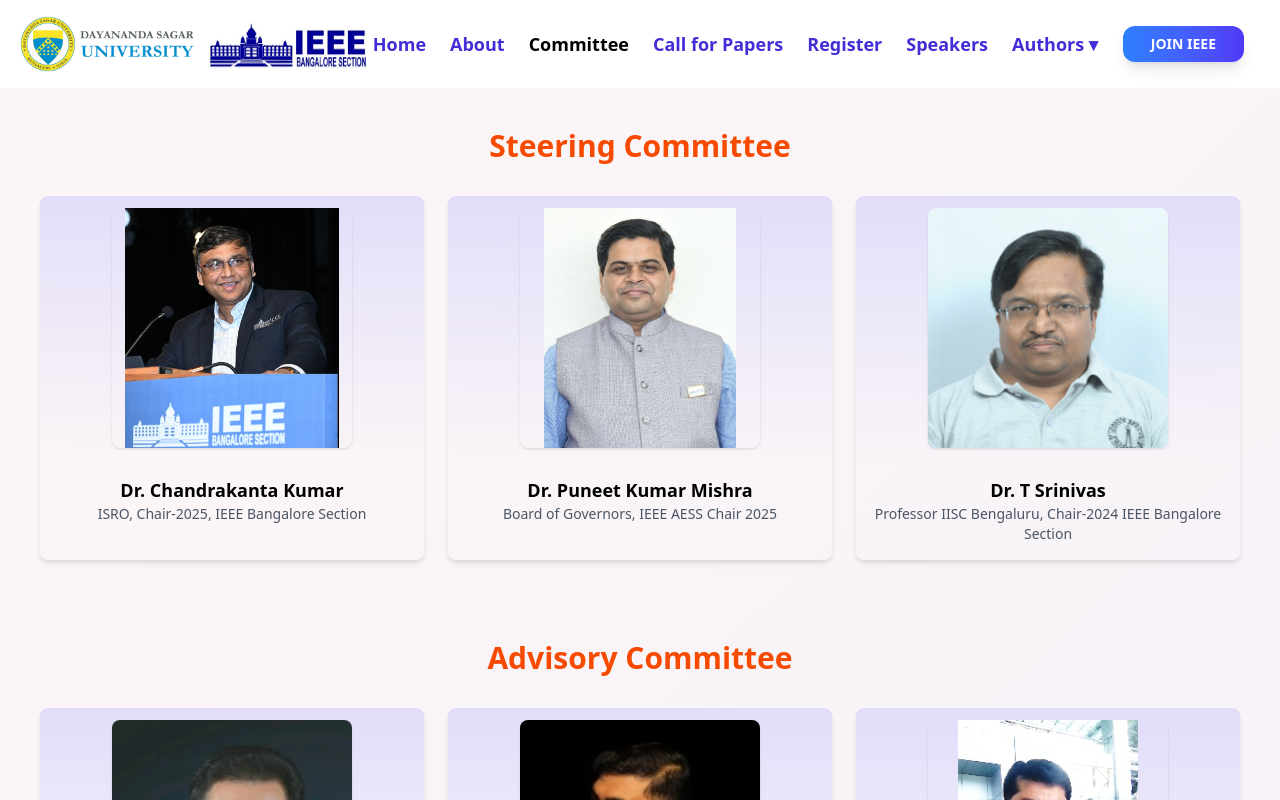
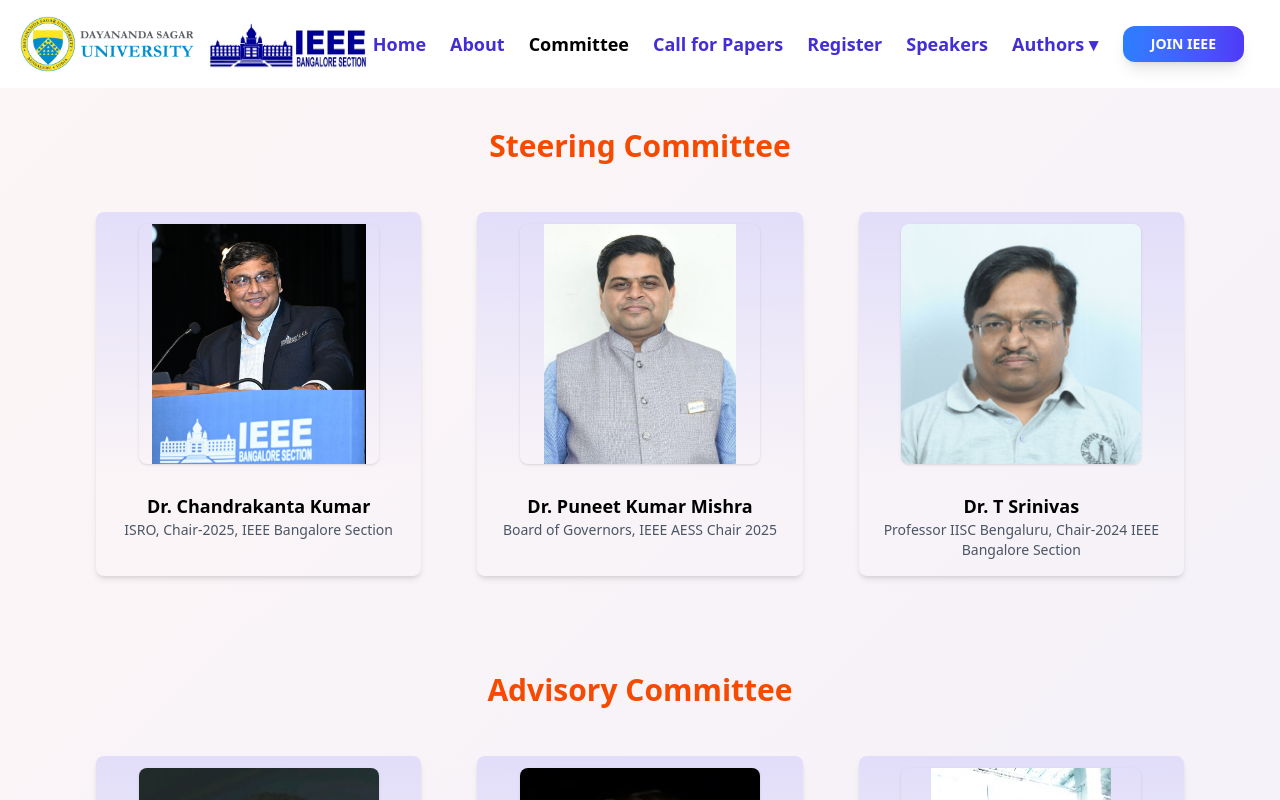
Before and after one commit to riteshkusingh27/IEEE_CONFERENCE, a React (Vite) app: page /committee in a window 1280 px wide. Shown: the top 800 px of the page. Built offline with nearby package versions, Linux system fonts and the light colour scheme.

Commit message:
filtered commitee photos

```diff
--- /dev/null
+++ b/src/Components/CommiteeTable.jsx
@@ -0,0 +1,134 @@
+import React from 'react';
+
+const committees = [
+  {
+    title: "Publication Chair",
+    members: [
+      { name: "Dr. Owais Ahmad Shah", role: "Assistant Professor, DSU" }
+    ]
+  },
+  {
+    title: "Publication Committee",
+    members: [
+      { name: "Dr. Pushpamala", role: "Associate Professor, DSU" },
+      { name: "Dr. Sneha Sharma", role: "Assistant Professor, DSU" }
+    ]
+  },
+  {
+    title: "Technical Program Committee",
+    members: [
+      { name: "Dr. Theodre Chandra", role: "Associate Professor, DSU" },
+      { name: "Dr. Gayathri K M", role: "Associate Professor, DSU" },
+      { name: "Dr. BM Ashwin Desai", role: "Associate Professor, DSU" },
+      { name: "Dr. Shirshendu Roy", role: "Assistant Professor, DSU" },
+      { name: "Dr. Godfrey", role: "Assistant Professor, DSU" },
+      { name: "Dr. Ambar Bajpai", role: "IEEE Bangalore Section Execom Member 2025" },
+      { name: "Dr. Mahesh A", role: "Treasurer, IEEE Bangalore Section 2025" },
+      { name: "Dr. Anandi Giridharan", role: "IEEE Bangalore Section Execom Membe 2025" }
+    ]
+  },
+  {
+    title: "Publicity Committee",
+    members: [
+      { name: "Dr. Navya R", role: "Associate Professor, DSU" },
+      { name: "Mrs. Manasa K R", role: "Assistant Professor, DSU" },
+      { name: "Mr. Puneeth S", role: "Assistant Professor, DSU" },
+      { name: "Mr. Nadeem Pasha", role: "Assitant Professor, DSU" }
+    ]
+  },
+  {
+    title: "Organizing committee",
+    members: [
+      { name: "Dr. Arungalai Vendan", role: "Associate Professor, DSU" },
+      { name: "Dr. Vinu R", role: "Associate Professor, DSU" },
+      { name: "Dr. Arun Ananthanarayanan", role: "Associate Professor, DSU" },
+      { name: "Dr. Mukti Chaturvedi", role: "Assistant Professor, DSU" },
+      { name: "Dr. Divyashree H B", role: "Assistant Professor, DSU" },
+      { name: "Dr. Rashmita Sahoo", role: "Assistant Professor, DSU" },
+      { name: "Dr. Deepthi Chamkur V", role: "Assistant Professor, DSU" },
+      { name: "Dr. G Santhosh", role: "Assistant Professor, DSU" },
+      { name: "Mrs. Kanmani B.S", role: "Assistant Professor, DSU" },
+      { name: "Mr. Abhinav Karan", role: "Assistant Professor, DSU" },
+      { name: "Mrs. Kokila S", role: "Assistant Professor, DSU" },
+      { name: "Mr. Sharanabasavaraj", role: "Assistant Professor, DSU" },
+      { name: "Mrs. Shwetha M P", role: "Assistant Professor, DSU" },
+      { name: "Ms. Jaishree Ramadevaru", role: "Assistant Professor, DSU" },
+      { name: "Ms. Jisy N K", role: "Assistant Professor, DSU" },
+      { name: "Mr. V Sudharsan", role: "Assistant Professor, DSU" },
+      { name: "Dr. Supraja Eduru", role: "Assistant Professor, DSU" }
+    ]
+  },
+  {
+    title : "Guided by",
+    members:[
+         { name: "Dr. BM Ashwin Desai", role: "Associate Professor, DSU" },
+    ]
+  },
+
+];
+
+const student =[
+      {
+    title : "Student Volunteers",
+    members:[
+        {name : "Ritesh Kumar ", role : "Student, DSU"},
+        {name : "Prokshith", role : "Student, DSU"},
+    ]
+  }
+]
+const CommitteeTables = () => {
+  return (
+    <div>
+      <div className="space-y-8 p-4 px-20">
+        {committees.map((committee, idx) => (
+          <div key={idx}>
+            <h2 className="text-2xl font-bold mb-2 text-orange-500">{committee.title}</h2>
+            <table className="min-w-full border border-gray-300">
+              <thead className="bg-gray-200">
+                <tr>
+                  <th className=" w-1/2 border px-4 py-2 text-left">Name</th>
+                  <th className=" w-1/2 border px-4 py-2 text-left">Designation</th>
+                </tr>
+              </thead>
+              <tbody>
+                {committee.members.map((member, i) => (
+                  <tr key={i} className="hover:bg-gray-50">
+                    <td className="border px-4 py-2">{member.name}</td>
+                    <td className="border px-4 py-2">{member.role}</td>
+                  </tr>
+                ))}
+              </tbody>
+            </table>
+          </div>
+        ))}
+      </div>
+
+      <div className="space-y-8 p-4 px-20">
+        {student.map((stu, idx) => (
+          <div key={idx}>
+            <h2 className="text-2xl font-bold mb-2 text-orange-500">{stu.title}</h2>
+            <table className="min-w-full border border-gray-300">
+              <thead className="bg-gray-200">
+                <tr>
+                  <th className="  border px-4 py-2 text-left">Name</th>
+                  <th className=" border px-4 py-2 text-left">Role</th>
+                </tr>
+              </thead>
+              <tbody>
+                {stu.members.map((member, i) => (
+                  <tr key={i} className="hover:bg-gray-50">
+                    <td className="border px-4 py-2">{member.name}</td>
+                    <td className="border px-4 py-2">{member.role}</td>
+                  </tr>
+                ))}
+              </tbody>
+            </table>
+          </div>
+        ))}
+      </div>
+    </div>
+  );
+};
+
+
+export default CommitteeTables;
--- a/src/Components/Committee.jsx
+++ b/src/Components/Committee.jsx
@@ -1,4 +1,5 @@
 import React from "react";
+import CommitteeTables from "./CommiteeTable.jsx";
 import drChandrakantaKumar from "/committee/steering/drChandrakantaKumar.jpeg";
 import drPuneetKumarMishra from "/committee/steering/drPuneetKumarMishra.jpeg";
 import drtSrinivas from "/committee/steering/drtSrinivas.jpeg";
@@ -184,225 +185,233 @@ const committeeSections = [
     ],
 
   },
-  ,
-  {
-    title: "Publication Chair",
-    members: [
+  // ,
+  // {
+  //   title: "Publication Chair",
+  //   members: [
 
-      {
-        name: "Dr. Owais Ahmad Shah",
-        role: "Assistant Professor, DSU",
-        image: owais,
-      }
-    ],
+  //     {
+  //       name: "Dr. Owais Ahmad Shah",
+  //       role: "Assistant Professor, DSU",
+  //       image: owais,
+  //     }
+  //   ],
 
 
-  },
-  ,
-  {
-    title: "Publication Committee",
-    members: [
-      {
-        name: "Dr. Pushpamala",
-        role: "Associate Professor, DSU",
-        image: pushpa,
-      },
-      {
-        name: "Dr. Sneha Sharma",
-        role: "Assistant Professor, DSU",
-        image: snehasharma,
-      }
-      ,
-      ,
-      {
-        name: "Dr. Owais Ahmad Shah",
-        role: "Assistant Professor, DSU",
-        image: owais,
-      }
-    ],
+  // },
+  // ,
+  // {
+  //   title: "Publication Committee",
+  //   members: [
+  //     {
+  //       name: "Dr. Pushpamala",
+  //       role: "Associate Professor, DSU",
+  //       image: pushpa,
+  //     },
+  //     {
+  //       name: "Dr. Sneha Sharma",
+  //       role: "Assistant Professor, DSU",
+  //       image: snehasharma,
+  //     }
 
-  },{
-    title: "Technical Program Committee",
-    members: [
-      {
-        name: "Dr. Theodre Chandra",
-        role: "Associate Professor, DSU",
+  //   ],
 
-        image: theodre,
-      },
-      {
-        name: "Dr. Gayathri K M",
-        role: "Associate Professor, DSU",
+  // },{
+  //   title: "Technical Program Committee",
+  //   members: [
+  //     {
+  //       name: "Dr. Theodre Chandra",
+  //       role: "Associate Professor, DSU",
 
-        image: gayathri,
-      },
-       {
-        name: "Dr. BM Ashwin Desai",
-        role: "Associate Professor, DSU",
-        image:   ashwin     ,
-      },
-      {
-        name: "Dr. Shirshendu Roy",
-        role: "Assistant Professor, DSU",
+  //       image: theodre,
+  //     },
+  //     {
+  //       name: "Dr. Gayathri K M",
+  //       role: "Associate Professor, DSU",
 
-        image: shirshendu,
-      },
-      {
-        name: "Dr. Godfrey",
-        role: "Assistant Professor, DSU",
-        image: godfrey,
-      },
-      {
-        name: "Dr. Ambar Bajpai",
-        role: "IEEE Bangalore Section Execom Member 2025",
+  //       image: gayathri,
+  //     },
+  //      {
+  //       name: "Dr. BM Ashwin Desai",
+  //       role: "Associate Professor, DSU",
+  //       image:   ashwin     ,
+  //     },
+  //     {
+  //       name: "Dr. Shirshendu Roy",
+  //       role: "Assistant Professor, DSU",
 
-        image: amarbajapai,
-      },
-      {
-        name: "Dr. Mahesh A",
-        role: "Treasurer, IEEE Bangalore Section 2025",
+  //       image: shirshendu,
+  //     },
+  //     {
+  //       name: "Dr. Godfrey",
+  //       role: "Assistant Professor, DSU",
+  //       image: godfrey,
+  //     },
+  //     {
+  //       name: "Dr. Ambar Bajpai",
+  //       role: "IEEE Bangalore Section Execom Member 2025",
 
-        image: mahesh,
-      },
-      {
-        name: "Dr. Anandi Giridharan",
-        role: "IEEE Bangalore Section Execom Membe 2025",
+  //       image: amarbajapai,
+  //     },
+  //     {
+  //       name: "Dr. Mahesh A",
+  //       role: "Treasurer, IEEE Bangalore Section 2025",
 
-        image: anandi,
-      }
-    ],
+  //       image: mahesh,
+  //     },
+  //     {
+  //       name: "Dr. Anandi Giridharan",
+  //       role: "IEEE Bangalore Section Execom Membe 2025",
 
-  },
-  {
-    title: "Publicity Committee",
-    members: [
-      {
-        name: "Dr. Navya R",
-        role: "Associate Professor, DSU",
-        image:   navya     ,
-      },
-      {
-        name:" Mrs. Manasa K R",
-        role: "Assistant Professor, DSU",
-        image: mansa,
-      },
-      ,
-      {
-        name:"Mr. Puneeth S",
-        role: "Assistant Professor, DSU",
-        image: puneeth,
-      },
-      {
-        name: "Mr. Nadeem Pasha",
-        role: "Assitant Professor, DSU",
-        image:nadeem,
-      }
-    ],
+  //       image: anandi,
+  //     }
+  //   ],
 
-  },
-  {
-    "title": "Organizing committee",
-    "members": [
-      {
-        "name": "Dr. Arungalai Vendan",
-        "role": "Associate Professor, DSU",
-        "image": arungalai
-      },
-      {
-        "name": "Dr. Vinu R",
-        "role": "Associate Professor, DSU",
-        "image": vinu
-      },
-      {
-        "name": "Dr. Arun Ananthanarayanan",
-        "role": "Associate Professor, DSU",
-        "image": arunananth
-      },
-      {
-        "name": "Dr. Mukti Chaturvedi",
-        "role": "Assistant Professor, DSU",
-        "image":mukti
-      },
-      {
-        "name": "Dr. Divyashree H B",
-        "role": "Assistant Professor, DSU",
-        "image": divya
-      },
-      {
-        "name": "Dr. Rashmita Sahoo",
-        "role": "Assistant Professor, DSU",
-        "image": rashmitha
-      },
-      {
-        "name": "Dr. Deepthi Chamkur V",
-        "role": "Assistant Professor, DSU",
-        "image":deepthi
-      },
-      {
-        "name": "Dr. G Santhosh",
-        "role": "Assistant Professor, DSU",
-        "image": santhosh
-      },
-      {
-        "name": "Mrs. Kanmani B.S",
-        "role": "Assistant Professor, DSU",
-        "image": kanmani
-      },
-      {
-        "name": "Mr. Abhinav Karan",
-        "role": "Assistant Professor, DSU",
-        "image":boss
-      },
-      {
-        "name": "Mrs. Kokila S",
-        "role": "Assistant Professor, DSU",
-        "image": kokila
-      },
-      {
-        "name": "Mr. Sharanabasavaraj",
-        "role": "Assistant Professor, DSU",
-        "image": sharan
-      },
-      {
-        "name": "Mrs. Shwetha M P",
-        "role": "Assistant Professor, DSU",
-        "image": shwetha
-      },
-      {
-        "name": "Ms. Jaishree Ramadevaru",
-        "role": "Assistant Professor, DSU",
-        "image": jaishree
-      },
-      {
-        "name": "Ms. Jisy N K",
-        "role": "Assistant Professor, DSU",
-        "image": jisy
-      },
-      {
-        "name": "Mr. V Sudharsan",
-        "role": "Assistant Professor, DSU",
-        "image": sudharshan
-      },
-      {
-        "name": "Dr. Supraja Eduru",
-        "role": "Assistant Professor, DSU",
-        "image": supraja
-      }
-    ]
+  // },
+  // {
+  //   title: "Publicity Committee",
+  //   members: [
+  //     {
+  //       name: "Dr. Navya R",
+  //       role: "Associate Professor, DSU",
+  //       image:   navya     ,
+  //     },
+  //     {
+  //       name:" Mrs. Manasa K R",
+  //       role: "Assistant Professor, DSU",
+  //       image: mansa,
+  //     },
+  //     ,
+  //     {
+  //       name:"Mr. Puneeth S",
+  //       role: "Assistant Professor, DSU",
+  //       image: puneeth,
+  //     },
+  //     {
+  //       name: "Mr. Nadeem Pasha",
+  //       role: "Assitant Professor, DSU",
+  //       image:nadeem,
+  //     }
+  //   ],
+
+  // },
+  // {
+  //   "title": "Organizing committee",
+  //   "members": [
+  //     {
+  //       "name": "Dr. Arungalai Vendan",
+  //       "role": "Associate Professor, DSU",
+  //       "image": arungalai
+  //     },
+  //     {
+  //       "name": "Dr. Vinu R",
+  //       "role": "Associate Professor, DSU",
+  //       "image": vinu
+  //     },
+  //     {
+  //       "name": "Dr. Arun Ananthanarayanan",
+  //       "role": "Associate Professor, DSU",
+  //       "image": arunananth
+  //     },
+  //     {
+  //       "name": "Dr. Mukti Chaturvedi",
+  //       "role": "Assistant Professor, DSU",
+  //       "image":mukti
+  //     },
+  //     {
+  //       "name": "Dr. Divyashree H B",
+  //       "role": "Assistant Professor, DSU",
+  //       "image": divya
+  //     },
+  //     {
+  //       "name": "Dr. Rashmita Sahoo",
+  //       "role": "Assistant Professor, DSU",
+  //       "image": rashmitha
+  //     },
+  //     {
+  //       "name": "Dr. Deepthi Chamkur V",
+  //       "role": "Assistant Professor, DSU",
+  //       "image":deepthi
+  //     },
+  //     {
+  //       "name": "Dr. G Santhosh",
+  //       "role": "Assistant Professor, DSU",
+  //       "image": santhosh
+  //     },
+  //     {
+  //       "name": "Mrs. Kanmani B.S",
+  //       "role": "Assistant Professor, DSU",
+  //       "image": kanmani
+  //     },
+  //     {
+  //       "name": "Mr. Abhinav Karan",
+  //       "role": "Assistant Professor, DSU",
+  //       "image":boss
+  //     },
+  //     {
+  //       "name": "Mrs. Kokila S",
+  //       "role": "Assistant Professor, DSU",
+  //       "image": kokila
+  //     },
+  //     {
+  //       "name": "Mr. Sharanabasavaraj",
+  //       "role": "Assistant Professor, DSU",
+  //       "image": sharan
+  //     },
+  //     {
+  //       "name": "Mrs. Shwetha M P",
+  //       "role": "Assistant Professor, DSU",
+  //       "image": shwetha
+  //     },
+  //     {
+  //       "name": "Ms. Jaishree Ramadevaru",
+  //       "role": "Assistant Professor, DSU",
+  //       "image": jaishree
+  //     },
+  //     {
+  //       "name": "Ms. Jisy N K",
+  //       "role": "Assistant Professor, DSU",
+  //       "image": jisy
+  //     },
+  //     {
+  //       "name": "Mr. V Sudharsan",
+  //       "role": "Assistant Professor, DSU",
+  //       "image": sudharshan
+  //     },
+  //     {
+  //       "name": "Dr. Supraja Eduru",
+  //       "role": "Assistant Professor, DSU",
+  //       "image": supraja
+  //     }
+  //   ]
+  // }
+
+];
+
+
+const Committee = ({ title, members }) => {
+  const length = members.length;
+
+  let containerClass = "px-20 gap-6";
+
+  // dynammic css
+
+  if (length <= 2) {
+    containerClass += " flex justify-center flex-wrap";
+  } else {
+    containerClass += " grid grid-cols-1 sm:grid-cols-2 md:grid-cols-3 ";
   }
 
-];
-           const Committee = ({ title, members }) => {
   return (
     <div className="text-center py-10">
       <h2 className="text-3xl font-bold mb-8 text-orange-600">{title}</h2>
-      <div className="grid grid-cols-1 sm:grid-cols-2 md:grid-cols-3 gap-6 justify-center px-10">
+      <div className={containerClass}>
         {members.map((member, index) => (
           <div
             key={index}
-            className="rounded-lg overflow-hidden shadow-md transition-all duration-300  hover:scale-95 hover:shadow-lg"
+            className="rounded-lg overflow-hidden shadow-md transition-all duration-300 hover:scale-95 hover:shadow-lg m-4"
           >
-            <div className="bg-gradient-to-b from-[#dcd8facb] to-[#00796B]0 p-3 ">
+            <div className="bg-gradient-to-b from-[#dcd8facb] to-[#00796B]0 p-3">
               <img
                 src={member.image}
                 className="h-60 w-60 object-contain mx-auto rounded-lg shadow-sm"
@@ -420,12 +429,15 @@ const committeeSections = [
   );
 };
 
+
 const Committees = () => {
   return (
     <div>
       {committeeSections.map((section, index) => (
         <Committee key={index} title={section.title} members={section.members} />
+
       ))}
+       <CommitteeTables/>
     </div>
   );
 };
--- a/src/Components/Paper.jsx
+++ b/src/Components/Paper.jsx
@@ -15,7 +15,7 @@ Multi-Disciplinary Research and Applications 2026 –  Bridging AI, Sensing, and
       </p>
 
       <p className='text-lg ml-10 pr-10 mt-2'>
-        You are invited to submit your original research work in any of the following:
+        You are invited to submit your original research work in any of the following and not limited to:
       </p>
 
 
```
Also changed, not shown: 1 other file (tests, documents, lock files or other folders).
